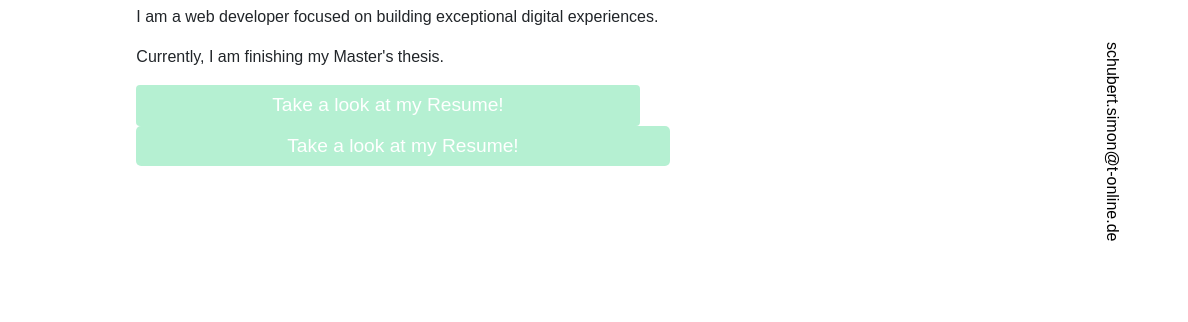
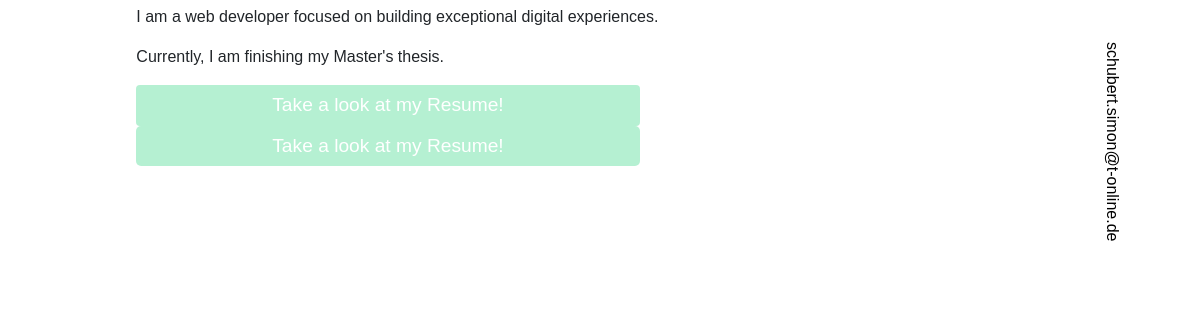
Before and after one commit to SimonVS97/Portfolio, a website: page index.html in a window 1280 px wide. Shown: the part 478-800 px from the top of the page, 92-1280 px from the left. Drawn offline with nearby package versions, Linux system fonts and the light colour scheme.

Commit message:
updated linkButton

```diff
--- a/css/styling.css
+++ b/css/styling.css
@@ -40,9 +40,12 @@ h1 {
   color: #fff !important;
   font-size: 1.5vw;
   transition: background-color 0.2s;
+  display: block;
+  width: 100%;
   text-align: center;
-  margin-left: 15px;
-  padding: 0.375rem 0.75rem
+  padding-top: 0.375rem;
+  padding-bottom: 0.375rem;
+  line-height: 1.5;
 }
 
 .linkButton:hover{
--- a/index.html
+++ b/index.html
@@ -137,8 +137,11 @@
       </div>
       <div class="col-sm-5"></div>
       <div class="col-sm-2"></div>
-      <a class="col-sm-5 linkButton">Take a look at my Resume!</a>
+      <div class="col-sm-5">
+        <a class="linkButton">Take a look at my Resume!</a>
+      </div>
     </div>
+  </div>
   </div>
 
 
```
